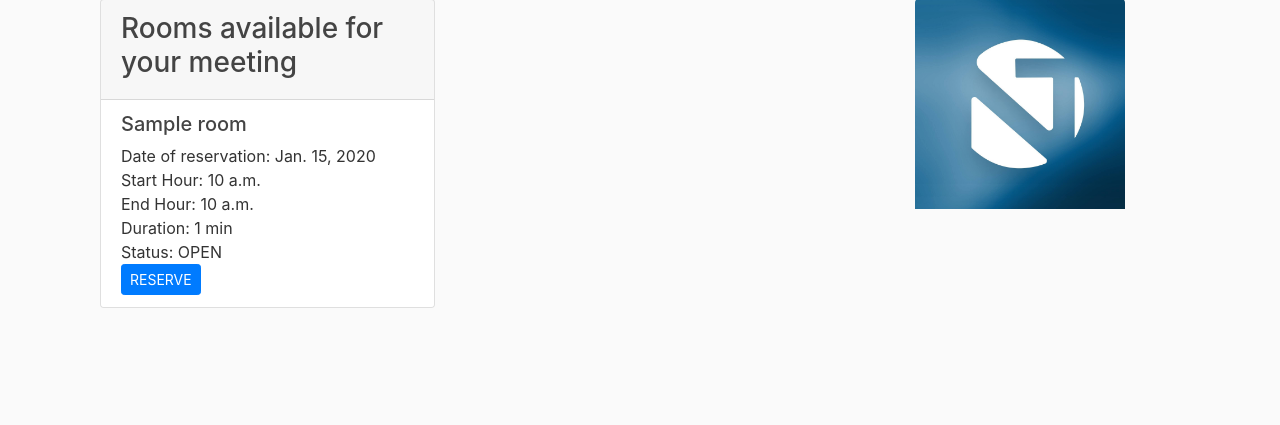
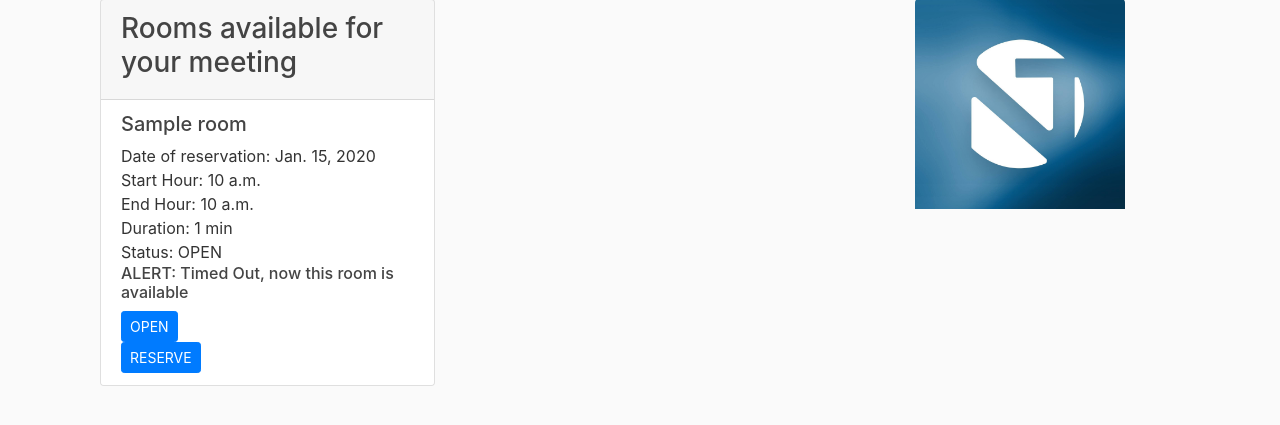
Before and after one commit to NeOneSoft/NextAPI, a Django app: page / in a window 1280 px wide. Shown: the part 81-506 px from the top of the page. Run offline with Django 3.2, Linux system fonts and the light colour scheme; tables that the repository leaves empty hold one stand-in row (values such as "Sample post"); some libraries are stand-ins or nearby versions.

Commit message:
FIX bugs

```diff
--- a/rooms/models.py
+++ b/rooms/models.py
@@ -20,5 +20,8 @@ class Room(models.Model):
     minutes_estimated = models.IntegerField(validators=[MaxValueValidator(180), MinValueValidator(1)])
     current_time = models.DateTimeField(default=timezone.now())
 
+    class Meta:
+        ordering = ['id']
+
     def __str__(self):
         return self.room_name
--- a/rooms/serializers.py
+++ b/rooms/serializers.py
@@ -12,7 +12,7 @@ class RoomSerializer(serializers.ModelSerializer):
 
     class Meta:
         model = Room
-        fields = ['room_name', 'reserved_date', 'start_time', 'end_time', 'status', 'minutes_estimated', 'current_time']
+        fields = ['id', 'room_name', 'reserved_date', 'start_time', 'end_time', 'status', 'minutes_estimated', 'current_time']
 
 
 class CreateRoomSerializer(serializers.ModelSerializer):
@@ -22,4 +22,4 @@ class CreateRoomSerializer(serializers.ModelSerializer):
 
     class Meta:
         model = Room
-        fields = ['room_name', 'reserved_date', 'start_time', 'end_time', 'status', 'minutes_estimated']
+        fields = ['room_name', 'reserved_date', 'start_time', 'end_time', 'status', 'minutes_estimated', 'current_time']
--- a/templates/rooms/rooms.html
+++ b/templates/rooms/rooms.html
@@ -19,6 +19,13 @@
        <br>
         Status: {{ room.status }}
        <br>
+        {% if room.end_time == room.current_time.time %}
+         <h6>ALERT: Timed Out, now this room is available</h6>
+          <form action="{% url 'room-status' room.id %}" method="post">
+           {% csrf_token %}
+         <button type="submit" class="btn btn-primary btn-sm btn-note"> OPEN </button>
+         </form>
+        {% endif %}
         {% if room.status == 'OPEN' %}
          <form action="{% url 'room-status' room.id %}" method="post">
            {% csrf_token %}
```
Also changed, not shown: NextAPI/settings.py (+5 -5 lines).
